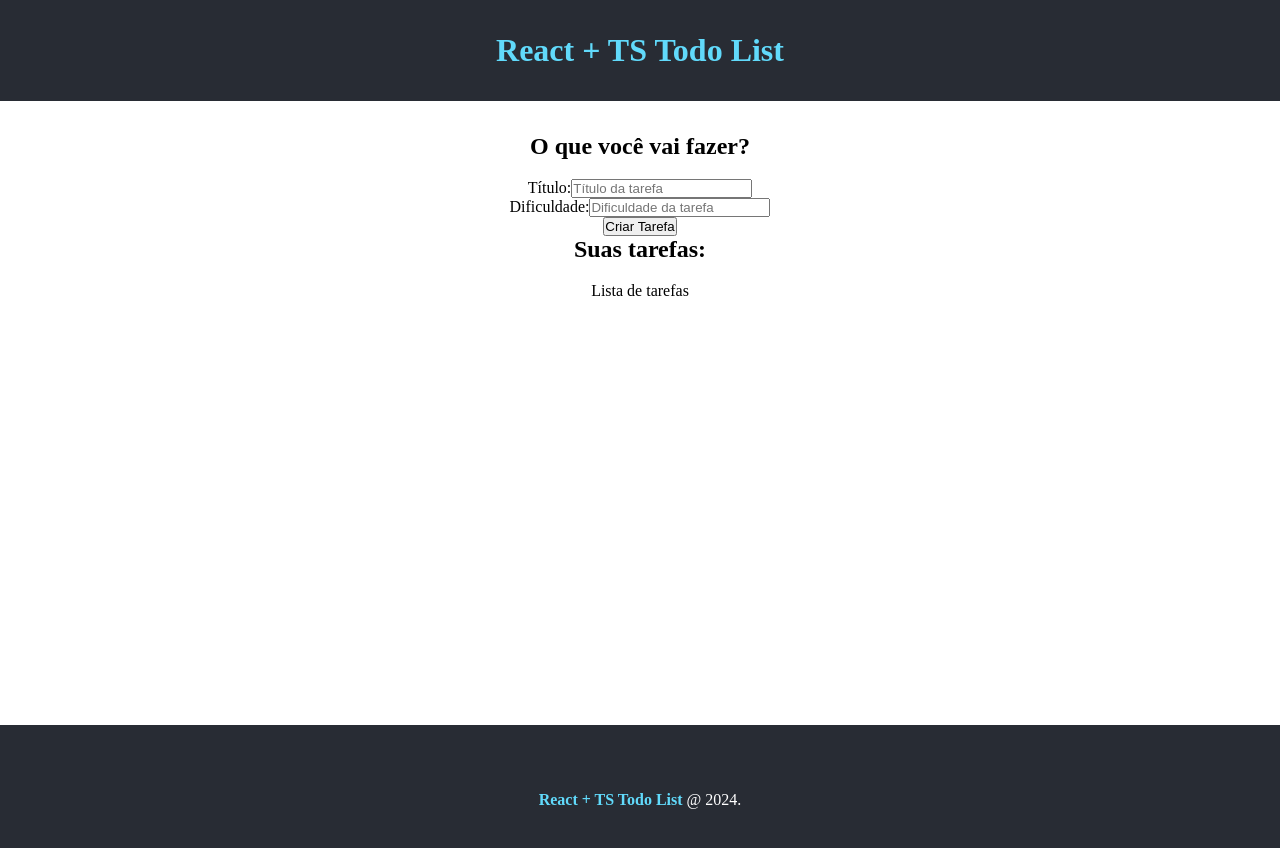
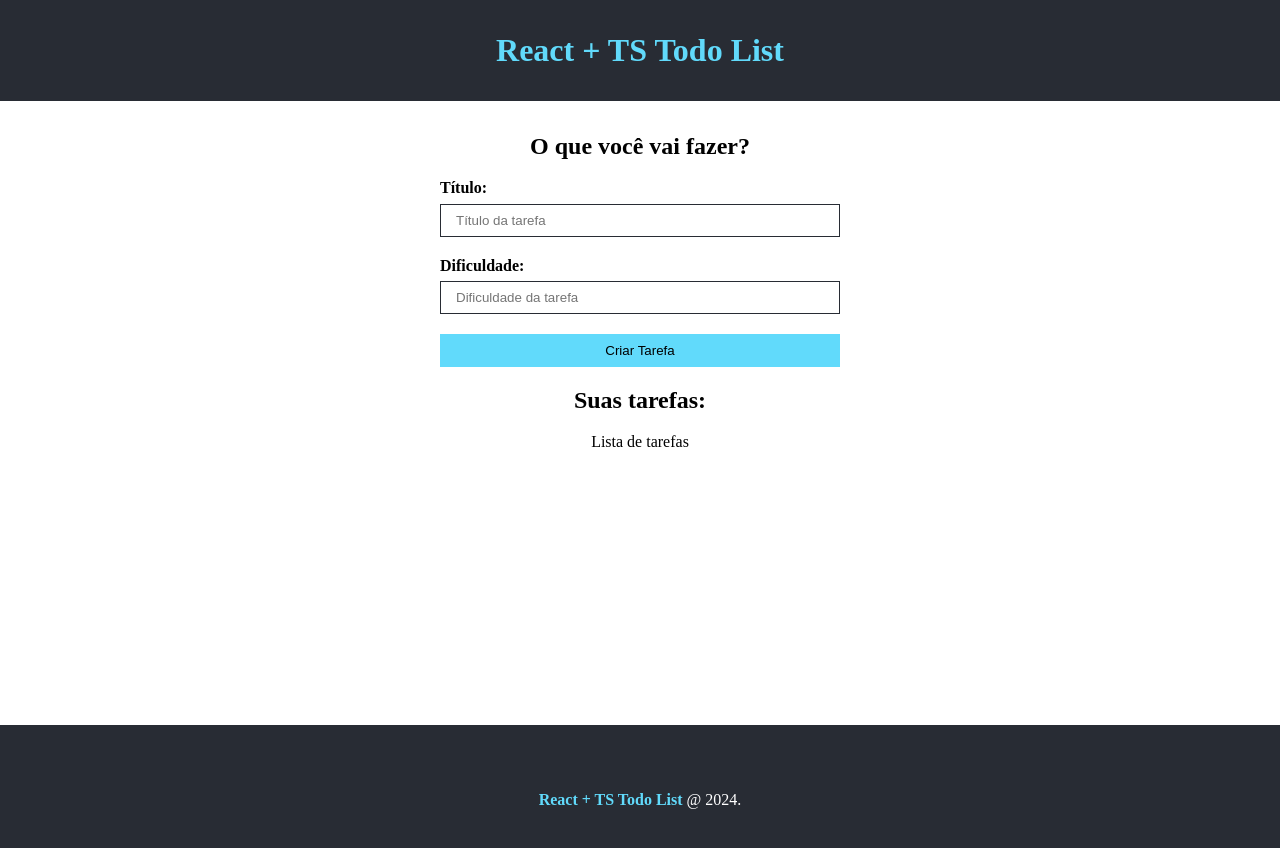
Before and after one commit to devwharry/todo_list_react_ts, a React (Create React App) app: page / in a window 1280 px wide. Shown: the top 848 px of the page. Built offline with nearby package versions, Linux system fonts and the light colour scheme; the HTML template or start-up script is replaced by a standard one.

Commit message:
CSS do formulário

```diff
--- /dev/null
+++ b/src/components/TaskForm.module.css
@@ -0,0 +1,37 @@
+.form {
+    display: flex;
+    flex-direction: column;
+    max-width: 400px;
+    margin: 0 auto;
+}
+
+.form input {
+    padding: 8px 15px;
+    margin-bottom: 1.5em;
+    border-radius: 0;
+    border: 1px solid #282c34;
+}
+
+.form input[type="submit"] {
+    background-color: #61dafb;
+    border: 1px solid #61dafb;
+    color: #000;
+    transition: .5s;
+    cursor: pointer;
+}
+
+.form input[type="submit"]:hover {
+    background-color: #fff;
+    border-color: #282c34;
+}
+
+.input_container {
+    display: flex;
+    flex-direction: column;
+    text-align: left;
+}
+
+.input_container label {
+    font-weight: bold;
+    margin-bottom: 0.4em;
+}
--- a/src/components/TaskForm.tsx
+++ b/src/components/TaskForm.tsx
@@ -1,16 +1,19 @@
-import React from 'react'
+import React from 'react';
+
+// css
+import styles from './TaskForm.module.css';
 
 interface Props {
     btnText: string;
 }
 
 const TaskForm = ({btnText}: Props) => {
-  return <form>
-    <div>
+  return <form className={styles.form}>
+    <div className={styles.input_container}>
         <label htmlFor='title'>Título:</label>
         <input type='text' name='title' placeholder='Título da tarefa' />
     </div>
-    <div>
+    <div className={styles.input_container}>
         <label htmlFor='difficulty'>Dificuldade:</label>
         <input type='text' name='difficulty' placeholder='Dificuldade da tarefa' />
     </div>
```
